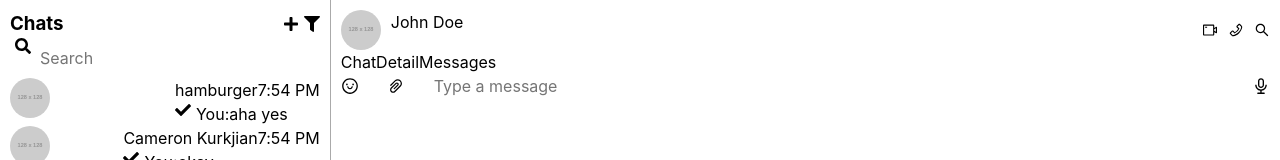
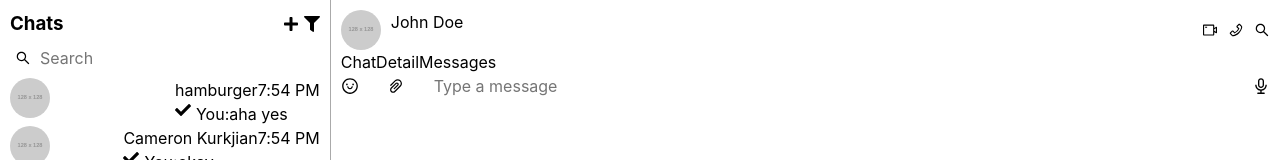
Before and after one commit to evanckennedy/wazzup, a React (Vite) app in the folder frontend/: page /chat in a window 1280 px wide. Shown: the top 160 px of the page. Built offline with nearby package versions, Linux system fonts and the light colour scheme.

Commit message:
update chatsearchbar styling

```diff
--- a/frontend/src/components/ChatSearchBar.jsx
+++ b/frontend/src/components/ChatSearchBar.jsx
@@ -1,11 +1,12 @@
 import React, { useState } from 'react'
-import { FaSearch } from 'react-icons/fa';
+import { AiOutlineSearch } from 'react-icons/ai';
+
 
 function ChatSearchBar() {
   const [searchText, setSearchText] = useState("");
   return (
     <div className='chat-search-bar-container'>
-      <FaSearch className='search-icon'/>
+      <AiOutlineSearch className='search-icon'/>
       <input
         className='chat-search-input'
         type="text"
--- a/frontend/src/style/index.css
+++ b/frontend/src/style/index.css
@@ -155,6 +155,7 @@ body {
 .search-icon{
   position: absolute;
   left: 0.5rem;
+  top: 1.2rem;
 }
 /* ============================================= */
 /* Component: ChatItem                           */
```
